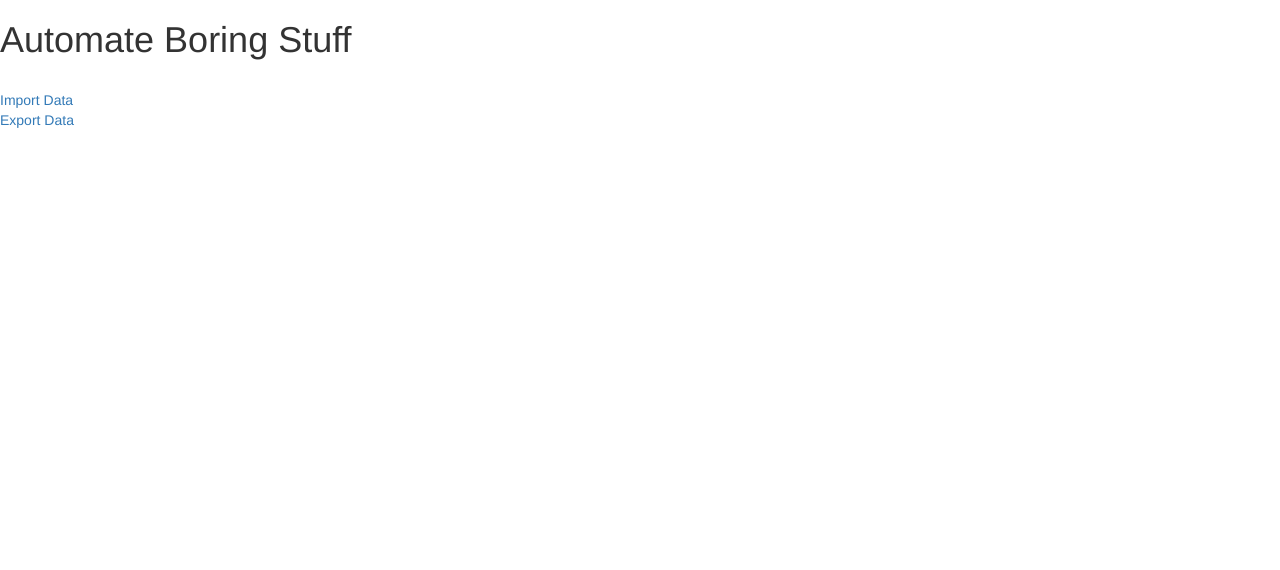
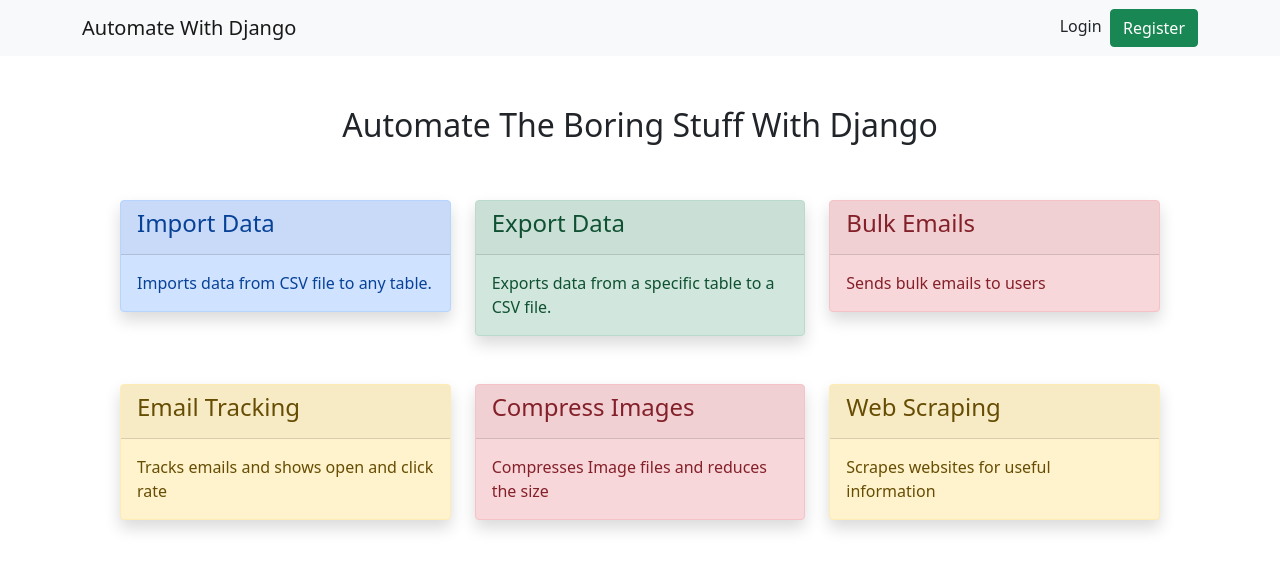
Before and after one commit to vinodsagar260981/automatewithdjango, a Django app: page / in a window 1280 px wide. Shown: the top 570 px of the page. Run offline with Django 5.2, Linux system fonts and the light colour scheme; parts of the project's set-up code (start-up, migrations or seed data) failed here and were passed over; some libraries are stand-ins or nearby versions.

Commit message:
worked on frontend

```diff
--- /dev/null
+++ b/templates/base.html
@@ -0,0 +1,41 @@
+{% load static %}
+<!DOCTYPE html>
+<html lang="en">
+  <head>
+    <!-- <charset="UTF-8" /> -->
+    <meta name="viewport" content="width=device-width, initial-scale=1.0" />
+    <title>DataEntry</title>
+    <link
+      href="https://cdn.jsdelivr.net/npm/bootstrap@5.0.2/dist/css/bootstrap.min.css"
+      rel="stylesheet"
+      integrity="sha384-EVSTQN3/azprG1Anm3QDgpJLIm9Nao0Yz1ztcQTwFspd3yD65VohhpuuCOmLASjC"
+      crossorigin="anonymous"
+    />
+    <script
+      src="https://cdn.jsdelivr.net/npm/bootstrap@5.0.2/dist/js/bootstrap.bundle.min.js"
+      integrity="sha384-MrcW6ZMFYlzcLA8Nl+NtUVF0sA7MsXsP1UyJoMp4YLEuNSfAP+JcXn/tWtIaxVXM"
+      crossorigin="anonymous"
+    ></script>
+    <script src="{% static 'js/custom.js' %}"></script>
+    <style>
+      .form-group{
+        padding: 15px !important;
+      }
+    </style>
+  </head>
+  <body>
+    <!-- As a link -->
+    <nav class="navbar navbar-light bg-light">
+      <div class="container">
+        <a class="navbar-brand" href="{% url 'home' %}">Automate With Django</a>
+        <div>
+          <a href="#" class="float-right text-decoration-none text-dark">Login</a>
+          <!-- same -->
+          &nbsp;<a href="#" class="float-right btn btn-success">Register</a>
+        </div>
+      </div>
+    </nav>
+
+    {% block content %} {% endblock %}
+  </body>
+</html>
--- a/templates/home.html
+++ b/templates/home.html
@@ -1,27 +1,94 @@
-<!DOCTYPE html>
-<html lang="en">
-  <head>
-    <meta charset="UTF-8" />
-    <meta name="viewport" content="width=device-width, initial-scale=1.0" />
-    <title>ABS</title>
-    <!-- Latest compiled and minified CSS -->
-    <link
-      rel="stylesheet"
-      href="https://maxcdn.bootstrapcdn.com/bootstrap/3.4.1/css/bootstrap.min.css"
-    />
+{% extends 'base.html' %}
 
-    <!-- jQuery library -->
-    <script src="https://ajax.googleapis.com/ajax/libs/jquery/3.7.1/jquery.min.js"></script>
+<!-- navigation -->
+{% block content %}
+<div class="container" style="padding: 50px;">
+    <h2 class="text-center">Automate The Boring Stuff With Django</h2>
+    <div class="row pt-5">
+        <!-- Import data -->
+        <div class="col-md-4">
+            <a href="{% url 'import_data' %}" class="text-decoration-none text-dark">
+                <div class="card alert-primary shadow">
+                    <div class="card-header">
+                    <h4>Import Data</h4>
+                    </div>
+                    <div class="card-body">
+                    <p class="card-text">Imports data from CSV file to any table.</p>
+                    </div>
+                </div>
+            </a>
+        </div>
+        <!-- Export Data -->
+        <div class="col-md-4">
+            <a href="{% url 'export_data' %}" class="text-decoration-none text-dark">
+                <div class="card alert-success shadow">
+                    <div class="card-header">
+                    <h4>Export Data</h4>
+                    </div>
+                    <div class="card-body">
+                    <p class="card-text">Exports data from a specific table to a CSV file.</p>
+                    </div>
+                </div>
+            </a>
+        </div>
 
-    <!-- Latest compiled JavaScript -->
-    <script src="https://maxcdn.bootstrapcdn.com/bootstrap/3.4.1/js/bootstrap.min.js"></script>
-  </head>
-  <body>
-    <h1>Automate Boring Stuff</h1>
+        <!-- Bulk Emails -->
+        <div class="col-md-4">
+            <a href="#" class="text-decoration-none text-dark">
+                <div class="card alert-danger shadow">
+                    <div class="card-header">
+                    <h4>Bulk Emails</h4>
+                    </div>
+                    <div class="card-body">
+                    <p class="card-text">Sends bulk emails to users</p>
+                    </div>
+                </div>
+            </a>
+        </div>
+    </div>
 
-  </br>
-  <a href="{% url 'import_data' %}">Import Data</a>
-  </br>
-  <a href="{% url 'export_data' %}">Export Data</a>
-  </body>
-</html>
+    <div class="row pt-5">
+        <!-- Email Tracking -->
+        <div class="col-md-4">
+            <a href="#" class="text-decoration-none text-dark">
+                <div class="card alert-warning shadow">
+                    <div class="card-header">
+                    <h4>Email Tracking</h4>
+                    </div>
+                    <div class="card-body">
+                    <p class="card-text">Tracks emails and shows open and click rate</p>
+                    </div>
+                </div>
+            </a>
+        </div>
+
+     <!-- Compress Images -->
+        <div class="col-md-4">
+            <a href="#" class="text-decoration-none text-dark">
+                <div class="card alert-danger shadow">
+                    <div class="card-header">
+                    <h4>Compress Images</h4>
+                    </div>
+                    <div class="card-body">
+                    <p class="card-text">Compresses Image files and reduces the size</p>
+                    </div>
+                </div>
+            </a>
+        </div>
+
+     <!-- Web Scraping -->
+        <div class="col-md-4">
+            <a href="#" class="text-decoration-none text-dark">
+                <div class="card alert-warning shadow">
+                    <div class="card-header">
+                    <h4>Web Scraping</h4>
+                    </div>
+                    <div class="card-body">
+                    <p class="card-text">Scrapes websites for useful information</p>
+                    </div>
+                </div>
+            </a>
+        </div>
+    </div>
+</div>
+{% endblock %}
```
Also changed, not shown: templates/dataentry/dataentry.html (+4 -20 lines), templates/dataentry/exportdata.html (+6 -22 lines), 1 other file.
